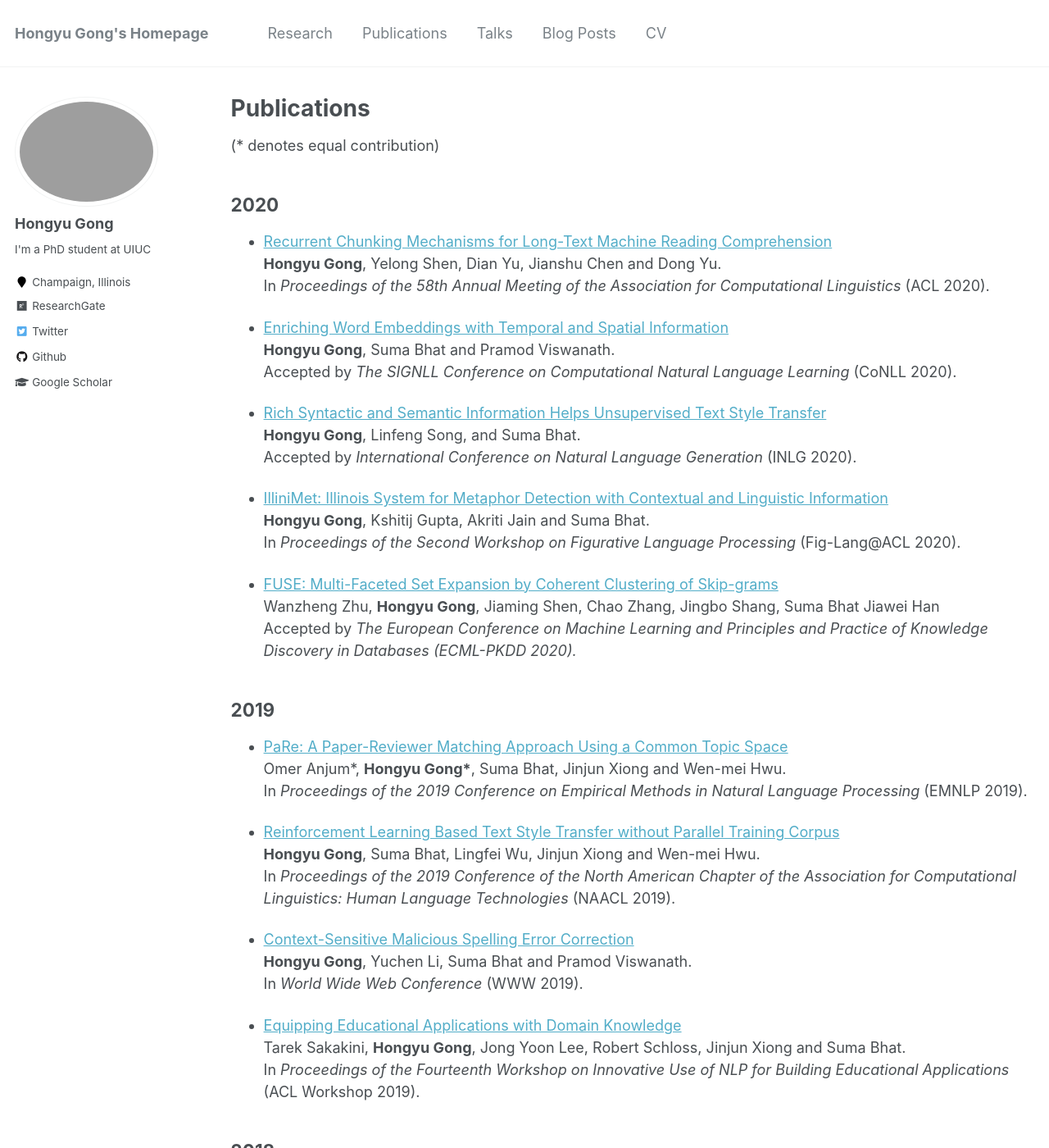
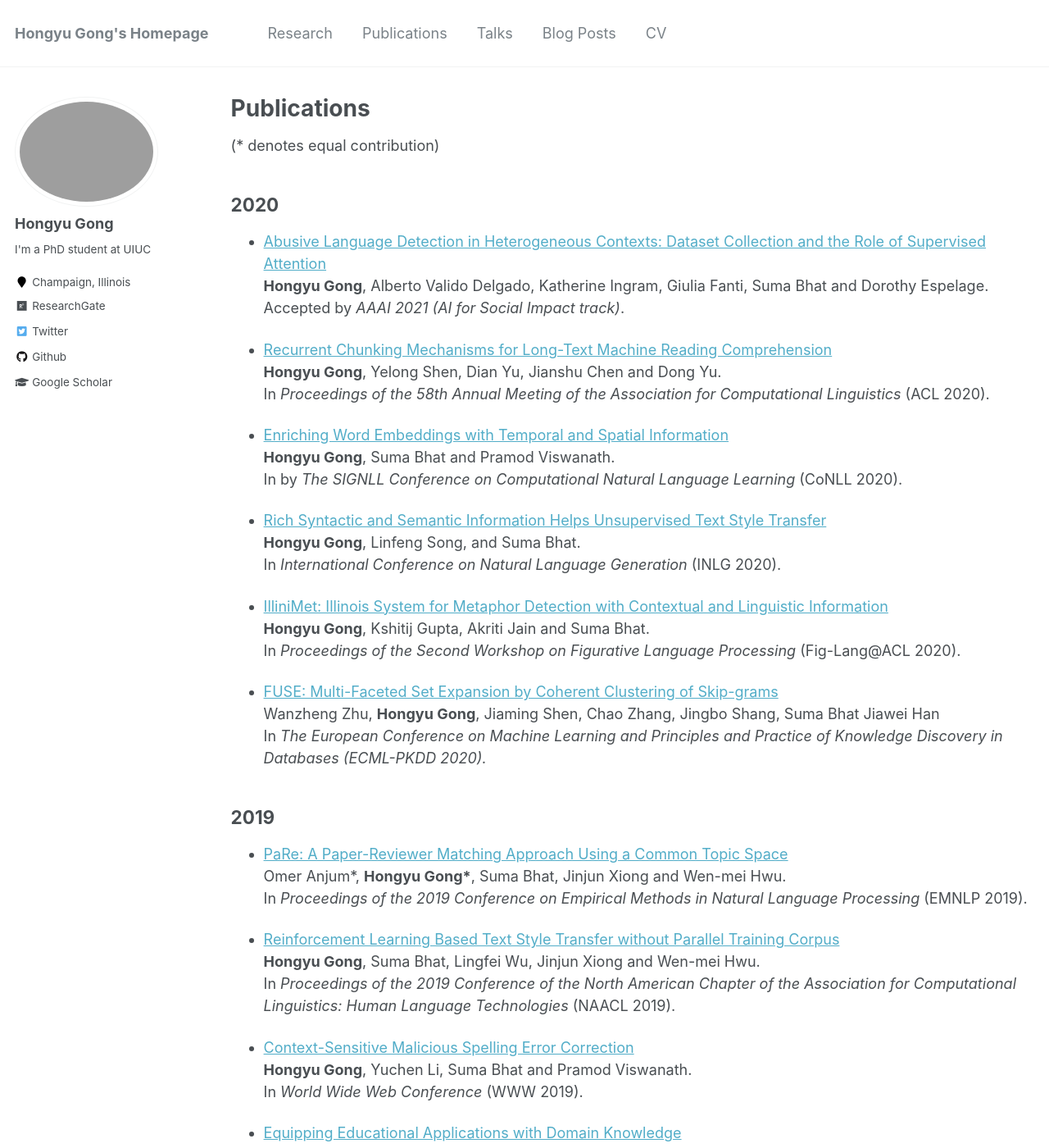
Before and after one commit to HongyuGong/HongyuGong.github.io, a Jekyll site: the page built from _pages/publications.md, in a window 1280 px wide and 1400 px high. Shown: the whole window at 82% size. Built offline with Jekyll 4.4.1, drawn with Linux system fonts in a browser that asks for light colours.

Commit message:
Update publications.md

```diff
--- a/_pages/publications.md
+++ b/_pages/publications.md
@@ -18,17 +18,21 @@ author_profile: true
 (\* denotes equal contribution)
 
 ## 2020
+* [Abusive Language Detection in Heterogeneous Contexts: Dataset Collection and the Role of Supervised Attention]() <br>
+<b>Hongyu Gong</b>, Alberto Valido Delgado, Katherine Ingram, Giulia Fanti, Suma Bhat and Dorothy Espelage. <br>
+Accepted by <i> AAAI 2021 (AI for Social Impact track)</i>.
+
 * [Recurrent Chunking Mechanisms for Long-Text Machine Reading Comprehension](https://www.aclweb.org/anthology/2020.acl-main.603/) <br>
 <b>Hongyu Gong</b>, Yelong Shen, Dian Yu, Jianshu Chen and Dong Yu. <br>
 In <i>Proceedings of the 58th Annual Meeting of the Association for Computational Linguistics</i> (ACL 2020).
 
 * [Enriching Word Embeddings with Temporal and Spatial Information](https://arxiv.org/abs/2010.00761) <br>
 <b>Hongyu Gong</b>, Suma Bhat and Pramod Viswanath. <br>
-Accepted by <i>The SIGNLL Conference on Computational Natural Language Learning</i> (CoNLL 2020).
+In by <i>The SIGNLL Conference on Computational Natural Language Learning</i> (CoNLL 2020).
 
 * [Rich Syntactic and Semantic Information Helps Unsupervised Text Style Transfer](to appear soon) <br>
 <b>Hongyu Gong</b>, Linfeng Song, and Suma Bhat. <br>
-Accepted by <i>International Conference on Natural Language Generation </i> (INLG 2020).
+In <i>International Conference on Natural Language Generation </i> (INLG 2020).
 
 
 * [IlliniMet: Illinois System for Metaphor Detection with Contextual and Linguistic Information](https://www.aclweb.org/anthology/2020.figlang-1.21/) <br>
@@ -37,7 +41,7 @@ In <i>Proceedings of the Second Workshop on Figurative Language Processing</i> (
 
 * [FUSE: Multi-Faceted Set Expansion by Coherent Clustering of Skip-grams](https://arxiv.org/abs/1910.04345) <br>
 Wanzheng Zhu, <b>Hongyu Gong</b>, Jiaming Shen, Chao Zhang, Jingbo Shang, Suma Bhat Jiawei Han <br>
-Accepted by <i>The European Conference on Machine Learning and Principles and Practice of Knowledge Discovery in Databases (ECML-PKDD 2020)<i>.
+In <i>The European Conference on Machine Learning and Principles and Practice of Knowledge Discovery in Databases (ECML-PKDD 2020)<i>.
 
 
 ## 2019
```
